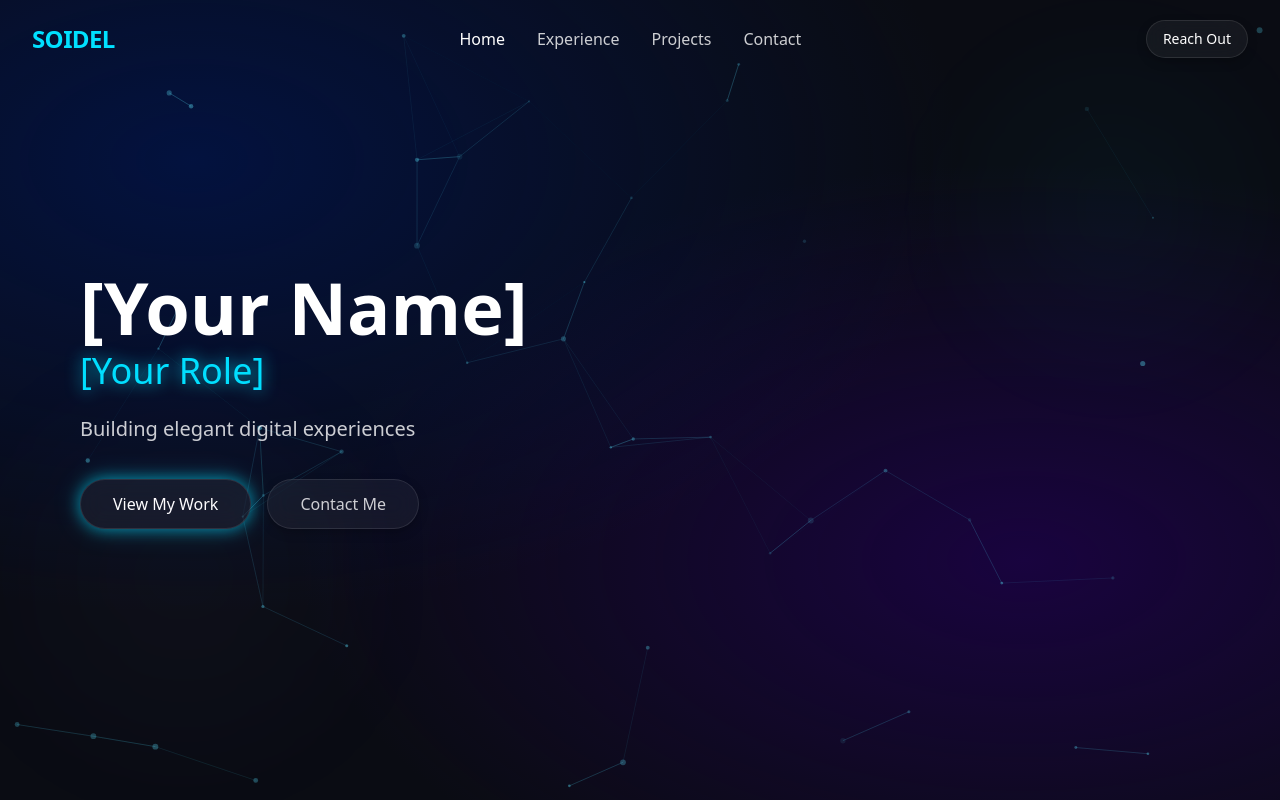
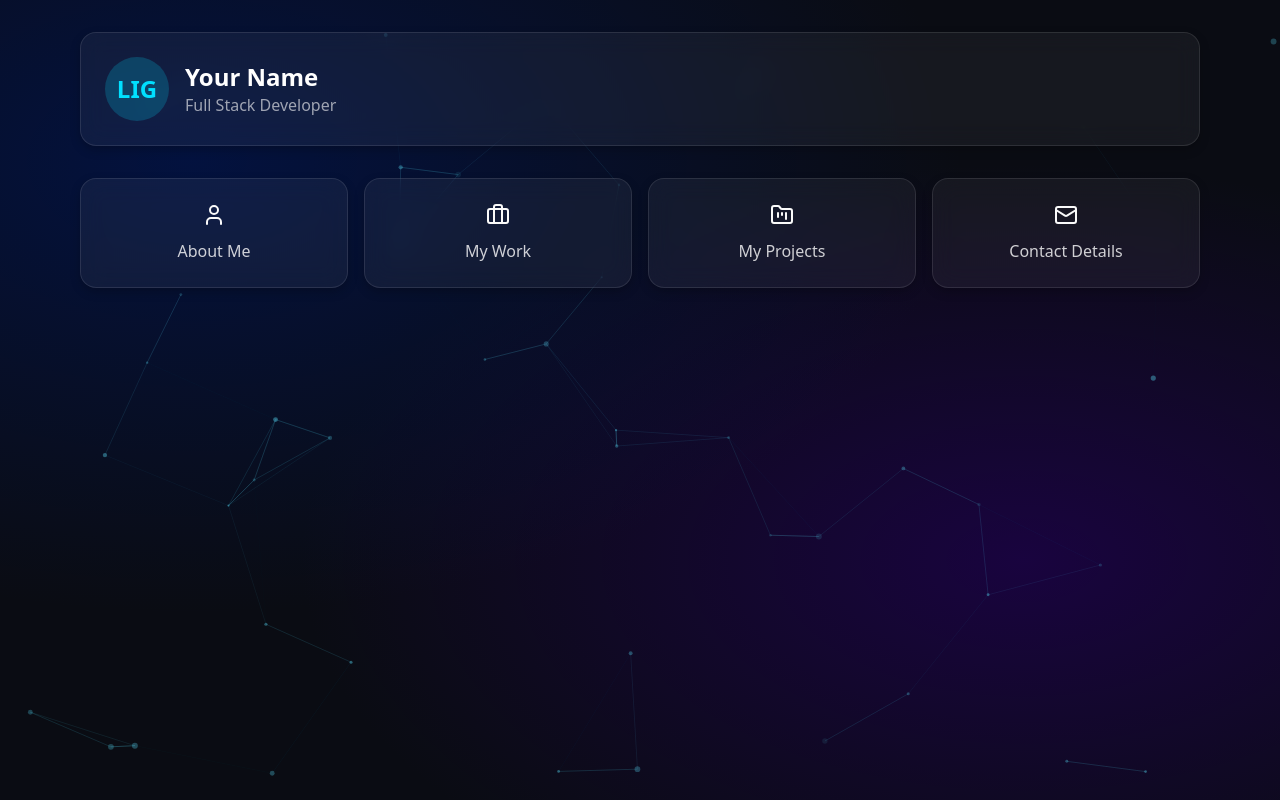
Before and after one commit to pravinvibhor/vibhorpravin, a React (Vite) app: page / in a window 1280 px wide. Shown: the top 800 px of the page. Built offline with nearby package versions, Linux system fonts and the light colour scheme.

Commit message:
Add tiling effect
Implement tiling effect based on video.

```diff
--- /dev/null
+++ b/src/components/TilingSystem.tsx
@@ -0,0 +1,80 @@
+
+import React, { useState } from 'react';
+import { motion, AnimatePresence } from 'framer-motion';
+import { User, Briefcase, FolderKanban, Mail } from 'lucide-react';
+
+interface TileContentProps {
+  id: string;
+  title: string;
+  icon: React.ReactNode;
+}
+
+const tiles: TileContentProps[] = [
+  { id: 'about', title: 'About Me', icon: <User className="w-6 h-6" /> },
+  { id: 'work', title: 'My Work', icon: <Briefcase className="w-6 h-6" /> },
+  { id: 'projects', title: 'My Projects', icon: <FolderKanban className="w-6 h-6" /> },
+  { id: 'contact', title: 'Contact Details', icon: <Mail className="w-6 h-6" /> },
+];
+
+const TilingSystem: React.FC = () => {
+  const [selectedTile, setSelectedTile] = useState<string | null>(null);
+
+  return (
+    <div className="w-full max-w-6xl mx-auto px-4 py-8">
+      {/* Persistent Glassy Tile */}
+      <motion.div
+        initial={{ opacity: 0, y: -20 }}
+        animate={{ opacity: 1, y: 0 }}
+        className="glass-card p-6 mb-8 flex items-center gap-4"
+      >
+        <div className="w-16 h-16 rounded-full bg-neon/20 flex items-center justify-center text-neon text-2xl font-bold">
+          LIG
+        </div>
+        <div>
+          <h1 className="text-2xl font-bold text-white">Your Name</h1>
+          <p className="text-white/60">Full Stack Developer</p>
+        </div>
+      </motion.div>
+
+      {/* Navigation Tiles */}
+      <div className="grid grid-cols-2 md:grid-cols-4 gap-4 mb-8">
+        {tiles.map((tile) => (
+          <motion.button
+            key={tile.id}
+            onClick={() => setSelectedTile(tile.id)}
+            className={`glass-card p-6 flex flex-col items-center justify-center gap-3 transition-all duration-300
+              ${selectedTile === tile.id ? 'ring-2 ring 2 ring-neon shadow-[0_0_15px_rgba(0,224,255,0.3)]' : 'hover:glass-hover'}`}
+            whileHover={{ scale: 1.02 }}
+            whileTap={{ scale: 0.98 }}
+          >
+            {tile.icon}
+            <span className="text-white/80">{tile.title}</span>
+          </motion.button>
+        ))}
+      </div>
+
+      {/* Content Area */}
+      <AnimatePresence mode="wait">
+        {selectedTile && (
+          <motion.div
+            key={selectedTile}
+            initial={{ opacity: 0, y: 20 }}
+            animate={{ opacity: 1, y: 0 }}
+            exit={{ opacity: 0, y: -20 }}
+            className="glass-card p-6"
+          >
+            <h2 className="text-xl font-semibold text-white mb-4">
+              {tiles.find(t => t.id === selectedTile)?.title}
+            </h2>
+            <div className="text-white/70">
+              {/* Placeholder content - you can replace this with actual content components */}
+              Content for {selectedTile} section goes here
+            </div>
+          </motion.div>
+        )}
+      </AnimatePresence>
+    </div>
+  );
+};
+
+export default TilingSystem;
--- a/src/pages/Index.tsx
+++ b/src/pages/Index.tsx
@@ -1,19 +1,13 @@
 
-import React, { useEffect } from "react";
+import React from "react";
 import ParticlesBackground from "../components/ParticlesBackground";
-import Navbar from "../components/Navbar";
-import HeroSection from "../components/HeroSection";
-import ExperienceTimeline from "../components/ExperienceTimeline";
-import ProjectsShowcase from "../components/ProjectsShowcase";
+import TilingSystem from "../components/TilingSystem";
 
 const Index = () => {
   return (
     <div className="min-h-screen">
       <ParticlesBackground />
-      <Navbar />
-      <HeroSection />
-      <ExperienceTimeline />
-      <ProjectsShowcase />
+      <TilingSystem />
     </div>
   );
 };
```
